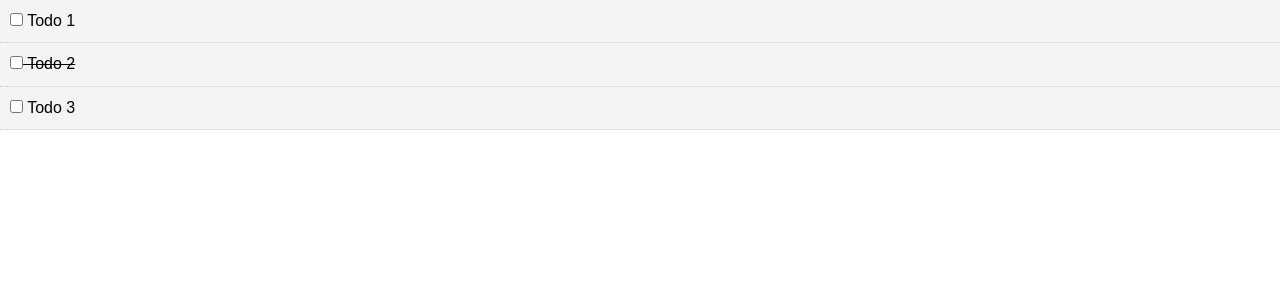
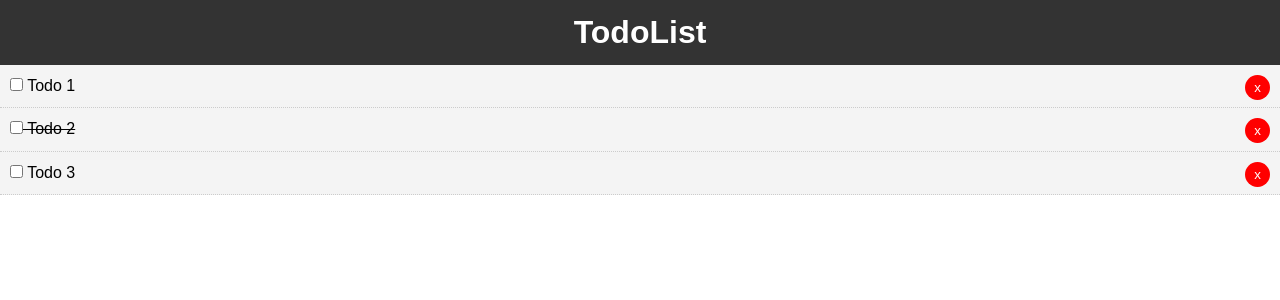
Before and after one commit to eshaiju/vue-todo, a Vue app: page / in a window 1280 px wide. Shown: the top 300 px of the page. Built offline with nearby package versions, Linux system fonts and the light colour scheme.

Commit message:
Delete todo integrated

```diff
--- a/src/App.vue
+++ b/src/App.vue
@@ -1,16 +1,19 @@
 <template>
   <div id="app">
-    <Todos v-bind:todos="todos" />
+    <Header />
+    <Todos v-bind:todos="todos" v-on:del-todo="deleteTodo"/>
   </div>
 </template>
 
 <script>
-import Todos from './components/Todos.vue'
+import Todos from './components/Todos'
+import Header from './components/layout/Header'
 
 export default {
   name: 'app',
   components: {
-    Todos
+    Todos,
+    Header
   },
   data() {
     return{
@@ -32,6 +35,11 @@
         }
       ]
     }
+  },
+  methods: {
+    deleteTodo(id) {
+      this.todos = this.todos.filter(todo => todo.id !==id);
+    }
   }
 }
 </script>
@@ -46,4 +54,15 @@
     font-family: Arial, Helvetica, sans-serif;
     line-height: 1.4;
   }
+  .btn {
+    display: inline-block;
+    border: none;
+    background: #555;
+    color: #fff;
+    padding: 7px 20px;
+    cursor: pointer;
+  }
+  .btn:hover {
+    background: #666;
+  }
 </style>
--- a/src/components/TodoItem.vue
+++ b/src/components/TodoItem.vue
@@ -3,6 +3,7 @@
     <p>
       <input type="checkbox" v-on:change='markComplete'>
       {{todo.title}}
+      <button @click="$emit('del-todo', todo.id)" class='del'>x</button>
     </p>
   </div>
 </template>
--- a/src/components/Todos.vue
+++ b/src/components/Todos.vue
@@ -1,7 +1,7 @@
 <template>
   <div>
     <div v-for="todo in todos" v-bind:key='todo.id'>
-      <TodoItem v-bind:todo='todo' />
+      <TodoItem v-bind:todo='todo' v-on:del-todo="$emit('del-todo', todo.id)"/>
     </div>
   </div>
 </template>
--- /dev/null
+++ b/src/components/layout/Header.vue
@@ -0,0 +1,25 @@
+<template>
+  <header class="header">
+    <h1>TodoList</h1>
+  </header>
+</template>
+
+<script>
+export default {
+  name: "Header"
+}
+</script>
+
+<style scoped>
+  .header {
+    background: #333;
+    color: #fff;
+    text-align: center;
+    padding: 10px;
+  }
+  .header a {
+    color: #fff;
+    padding-right: 5px;
+    text-decoration: none;
+  }
+</style>
```
